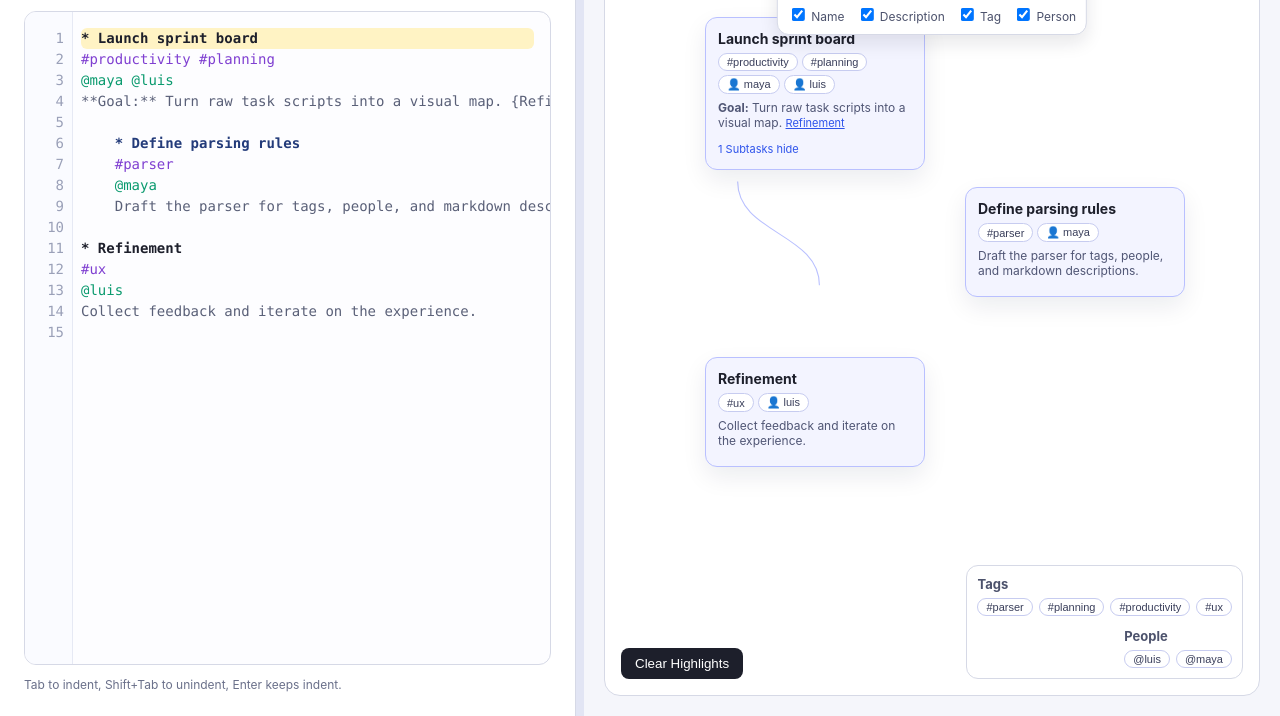
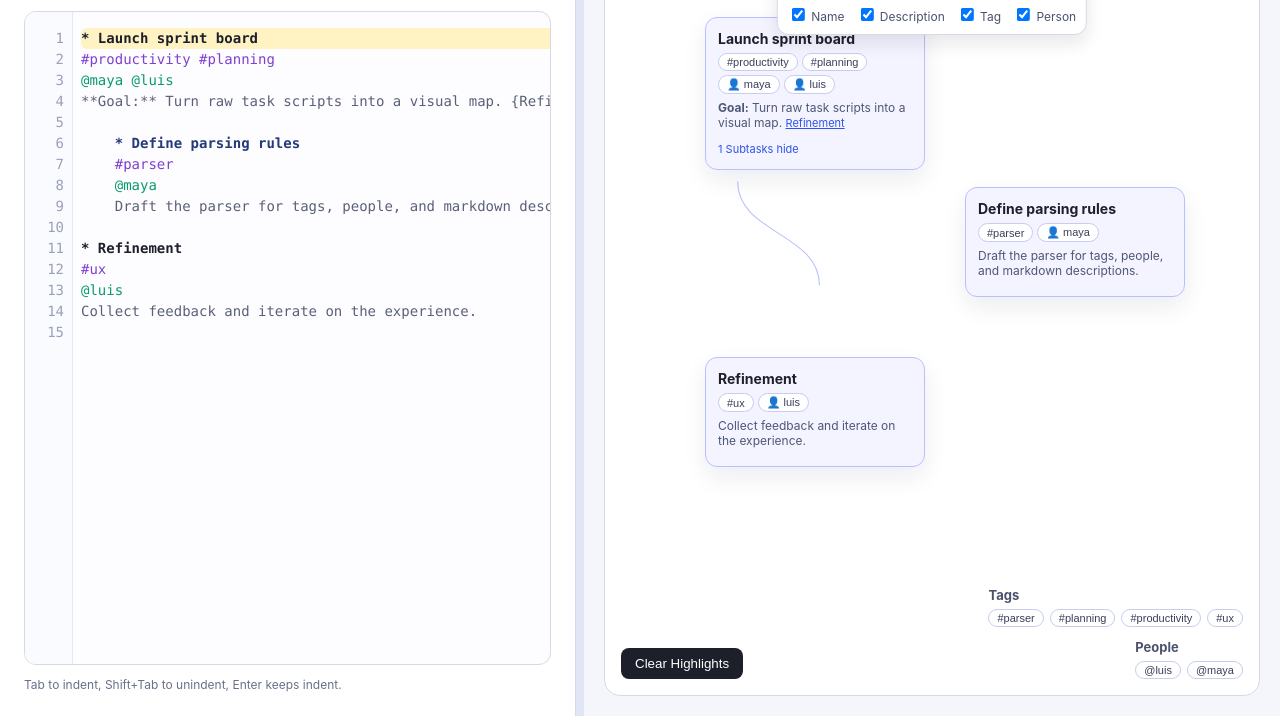
Before and after one commit to fhorinek/codex_test, a plain HTML site: page index.html in a window 1280 px wide. Shown: the part 84-800 px from the top of the page. Drawn offline with Linux system fonts and the light colour scheme.

Commit message:
Tighten editor highlight and legend styling

```diff
--- a/styles.css
+++ b/styles.css
@@ -67,7 +67,9 @@ body {
   line-height: 1.5;
   white-space: pre;
   word-wrap: break-word;
-  overflow-x: auto;
+  overflow-x: hidden;
+  min-width: 100%;
+  width: max-content;
 }
 
 #task-editor {
@@ -112,7 +114,8 @@ body {
 
 .highlight-line {
   display: block;
-  width: 100%;
+  min-width: 100%;
+  width: max-content;
   box-sizing: border-box;
   border-radius: 6px;
   line-height: 1.5;
@@ -268,10 +271,6 @@ body {
   flex-direction: column;
   gap: 12px;
   align-items: flex-end;
-  background: rgba(255, 255, 255, 0.92);
-  border: 1px solid #d6d9e6;
-  border-radius: 12px;
-  padding: 10px;
   z-index: 2;
 }
 
```
